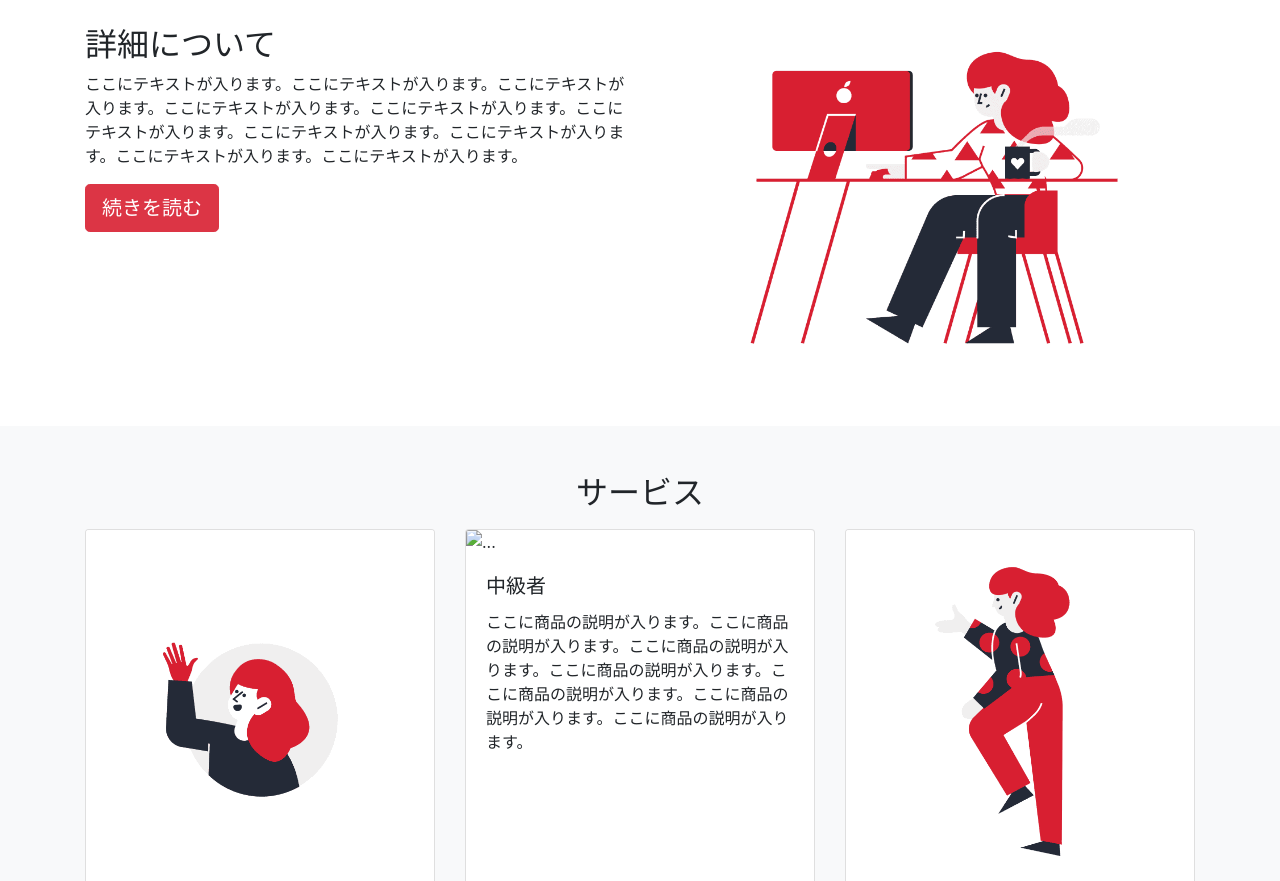
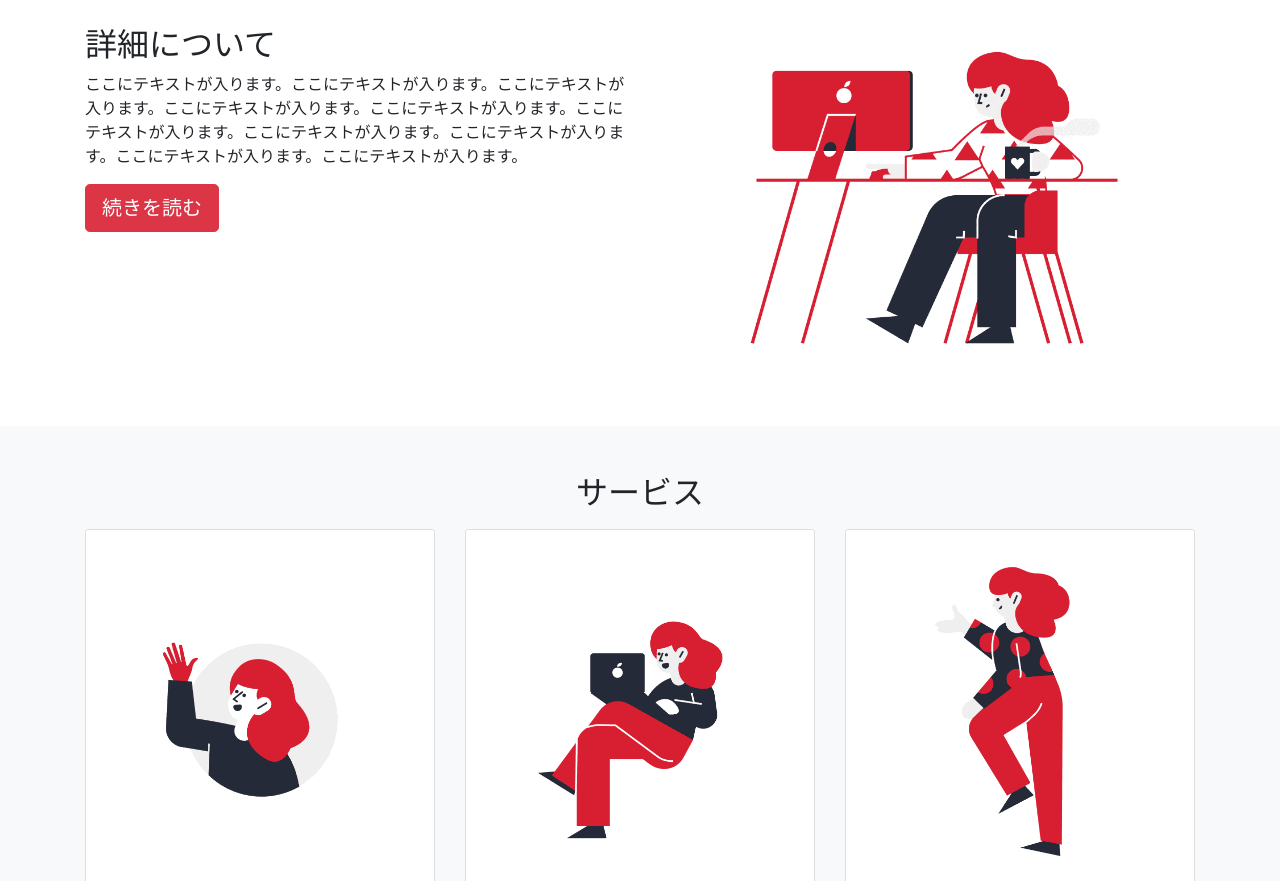
Before and after one commit to nicyan-ict/deitora-bootstrap, a plain HTML site: page index.html in a window 1280 px wide. Shown: the part 284-1165 px from the top of the page. Drawn offline with nearby package versions, Linux system fonts and the light colour scheme; files whose address does not match are found by name.

Commit message:
Update index.html

```diff
--- a/index.html
+++ b/index.html
@@ -85,7 +85,7 @@
           </div>
         </div>
         <div class="card">
-          <img src="img/standard.png" class="card-img-top" alt="...">
+          <img src="https://github.com/nicyan-ict/deitora-bootstrap/blob/main/standard.png?raw=true" class="card-img-top" alt="...">
           <div class="card-body">
             <h5 class="card-title">中級者</h5>
             <p class="card-text">ここに商品の説明が入ります。ここに商品の説明が入ります。ここに商品の説明が入ります。ここに商品の説明が入ります。ここに商品の説明が入ります。ここに商品の説明が入ります。ここに商品の説明が入ります。</p>
```
